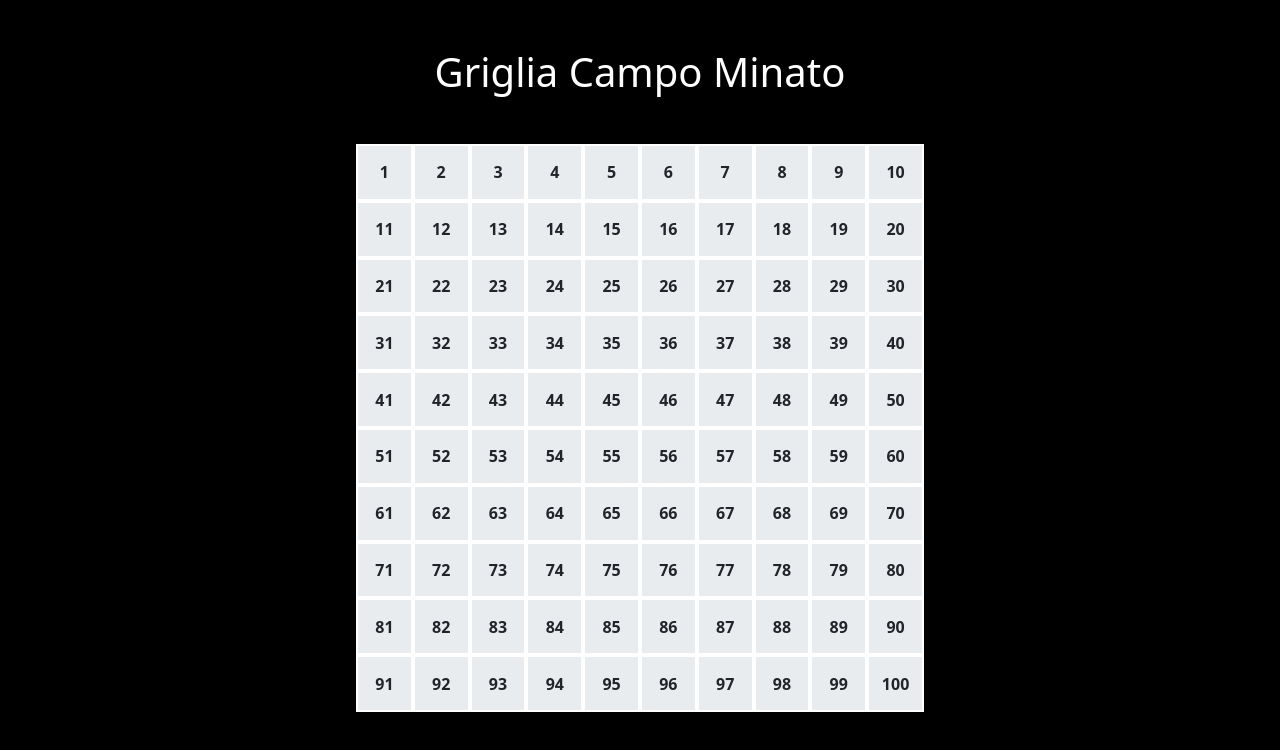
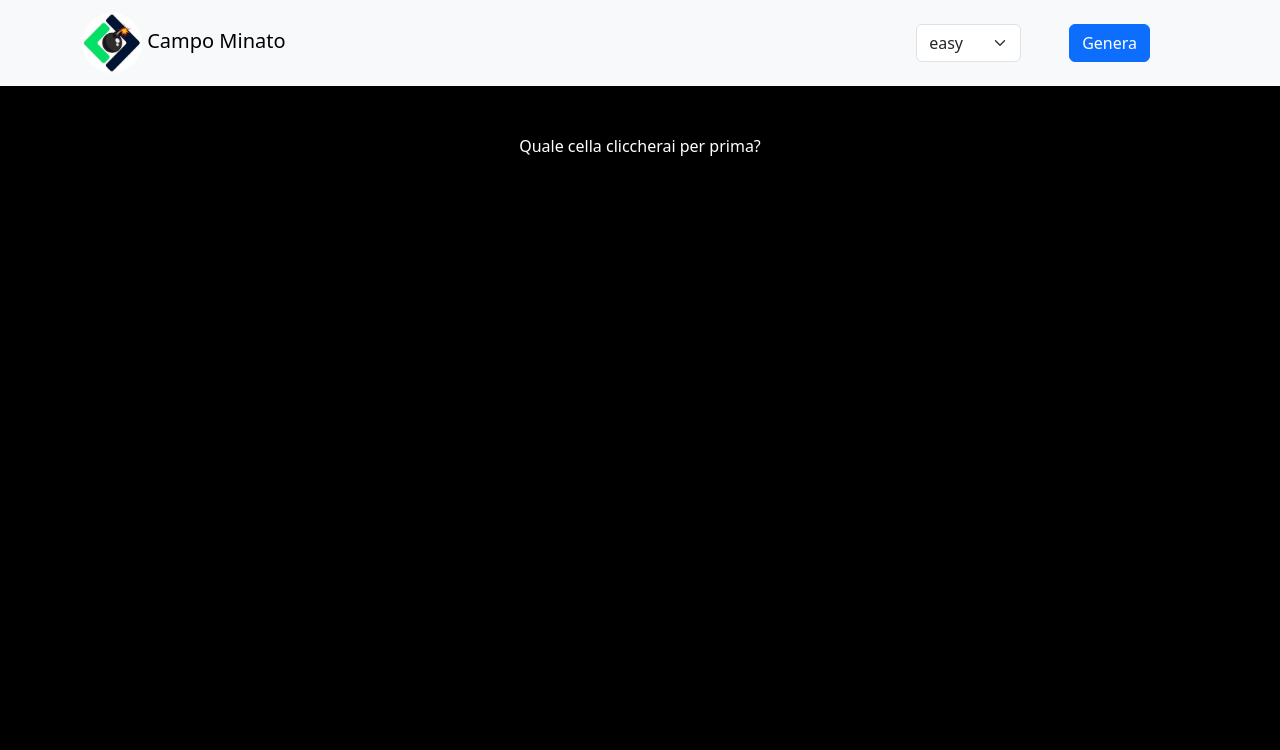
Before and after one commit to GiacomoMilitello/js-campominato-grid, a plain HTML site: page index.html in a window 1280 px wide. Drawn offline with nearby package versions, Linux system fonts and the light colour scheme.

Commit message:
button & bg

```diff
--- a/assets/js/main.js
+++ b/assets/js/main.js
@@ -13,9 +13,22 @@ Aggiungere una select accanto al bottone di generazione, che fornisca una scelta
 */
 
 const ul = document.querySelector('ul.list');
+const lastClick = document.querySelector('p.text-white');
+const generate = document.getElementById('ok');
+
+generate.addEventListener('click', function() {
+    ul.classList.remove('d-none');
+});
+
         for (let i = 1; i <= 100; i++) {
             const element = document.createElement('li');
                 element.innerText = i;
                 element.classList.add('bg-body-secondary', 'ratio', 'd-flex', 'justify-content-center', 'align-items-center', 'fw-bold', 'border', 'border-white', 'border-2');
-            ul.appendChild(element);
+                element.addEventListener('click', function() {
+                    this.classList.toggle('bg-body-secondary');
+                    this.classList.toggle('bg-primary');
+                    this.classList.toggle('text-white');
+                    lastClick.innerText = 'Ultima cella cliccata: ' + i;
+                });
+                ul.appendChild(element);
         }
--- a/index.html
+++ b/index.html
@@ -7,9 +7,29 @@
     <link href="https://cdn.jsdelivr.net/npm/bootstrap@5.3.2/dist/css/bootstrap.min.css" rel="stylesheet" integrity="sha384-T3c6CoIi6uLrA9TneNEoa7RxnatzjcDSCmG1MXxSR1GAsXEV/Dwwykc2MPK8M2HN" crossorigin="anonymous">
     <link rel="stylesheet" href="./assets/css/style.css">
 </head>
-<body class="bg-black px-5 w-50 mx-auto ">
-    <h1 class="text-white text-center my-5">Griglia Campo Minato</h1>
-    <ul class="list list-unstyled row"></ul>
+<body class="bg-black">
+    <nav class="navbar bg-body-tertiary">
+        <div class="container">
+          <a class="navbar-brand" href="#">
+            <img src="/assets/img/OIP.jpeg" alt="Logo" class="rounded-circle" width="60" height="60">
+            <span class="navbar-brand mb-0 h1">Campo Minato</span>
+          </a>
+          <div class="d-flex">
+            <select id="pari-dispari" class="form-select" aria-label="Default select example">
+                <option value="easy">easy</option>
+                <option value="normal">normal</option>
+                <option value="hard">hard</option>
+            </select>
+            <button id="ok" class="btn btn-primary mx-5">Genera</button>
+          </div>
+        </div>
+      </nav>
+
+    <div class="px-5 w-50 mx-auto">
+        <p class="text-white W-100 text-center my-5">Quale cella cliccherai per prima?</p>
+        <ul class="list list-unstyled row d-none"></ul>
+    </div>
+
 
     <script src="https://cdn.jsdelivr.net/npm/bootstrap@5.3.2/dist/js/bootstrap.bundle.min.js" integrity="sha384-C6RzsynM9kWDrMNeT87bh95OGNyZPhcTNXj1NW7RuBCsyN/o0jlpcV8Qyq46cDfL" crossorigin="anonymous"></script>
     <script src="./assets/js/main.js"></script>
```
Also changed, not shown: assets/img/OIP.jpeg (added).
